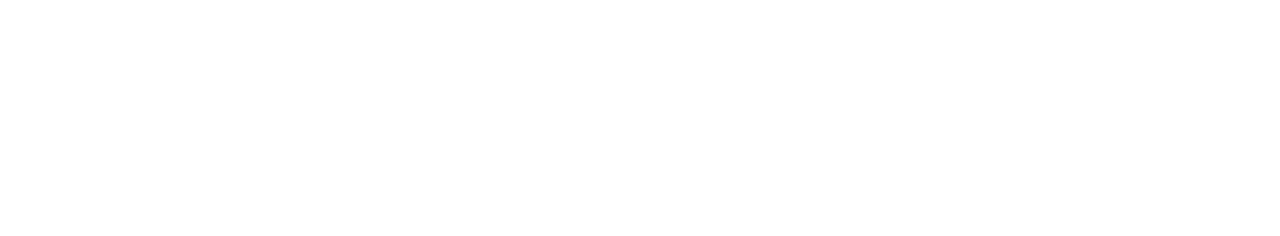
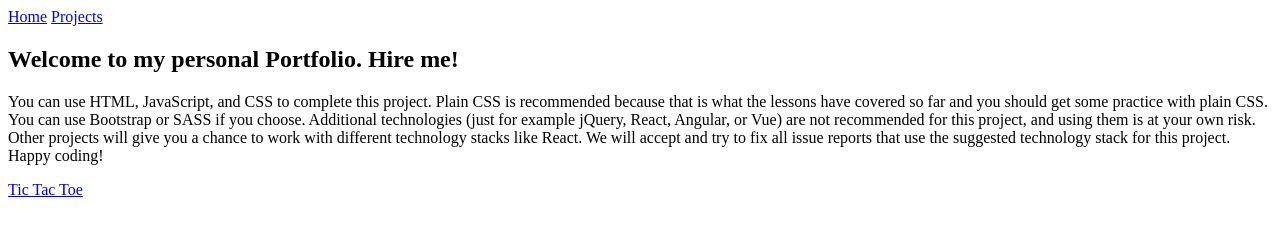
Before and after one commit to kessio/sharon-francis-portfolio-project, a plain HTML site: page index.html in a window 1280 px wide. Drawn offline with Linux system fonts and the light colour scheme.

Commit message:
first 8 tests

```diff
--- a/index.html
+++ b/index.html
@@ -7,6 +7,28 @@
   </head>
 
   <body>
+    <header>
+      <nav id="navbar">
+          <a href="#welcome-section">Home</a>
+          <a href="#projects">Projects</a>
+      </nav>
+    </header>
+    <section id="welcome-section">
+      <h1>Welcome to my personal Portfolio. Hire me!</h1>
+      <p>You can use HTML, JavaScript, and CSS to complete this project. Plain CSS is recommended because that is what the lessons have covered so far and you should get some practice with plain CSS. You can use Bootstrap or SASS if you choose. Additional technologies (just for example jQuery, React, Angular, or Vue) are not recommended for this project, and using them is at your own risk. Other projects will give you a chance to work with different technology stacks like React. We will accept and try to fix all issue reports that use the suggested technology stack for this project. Happy coding!</p>
+    </section>
+    <section id="projects">
+      <div class="project-tile">
+        <a href="#tic">Tic Tac Toe</a>
+      </div>
+
+    <div id="tic"></div>
+
+    </section>
+
+
+
+
     <script src="https://cdn.freecodecamp.org/testable-projects-fcc/v1/bundle.js"></script>
 
     <!--
```
